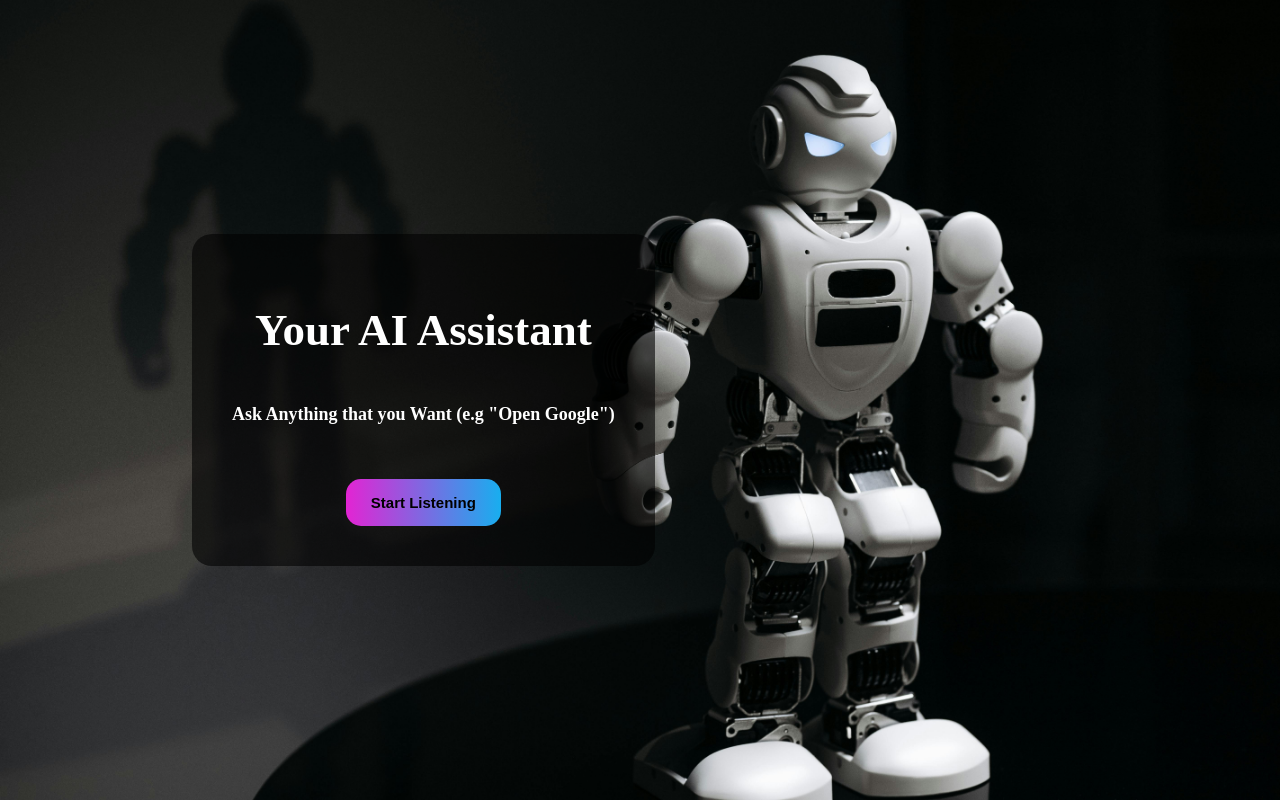
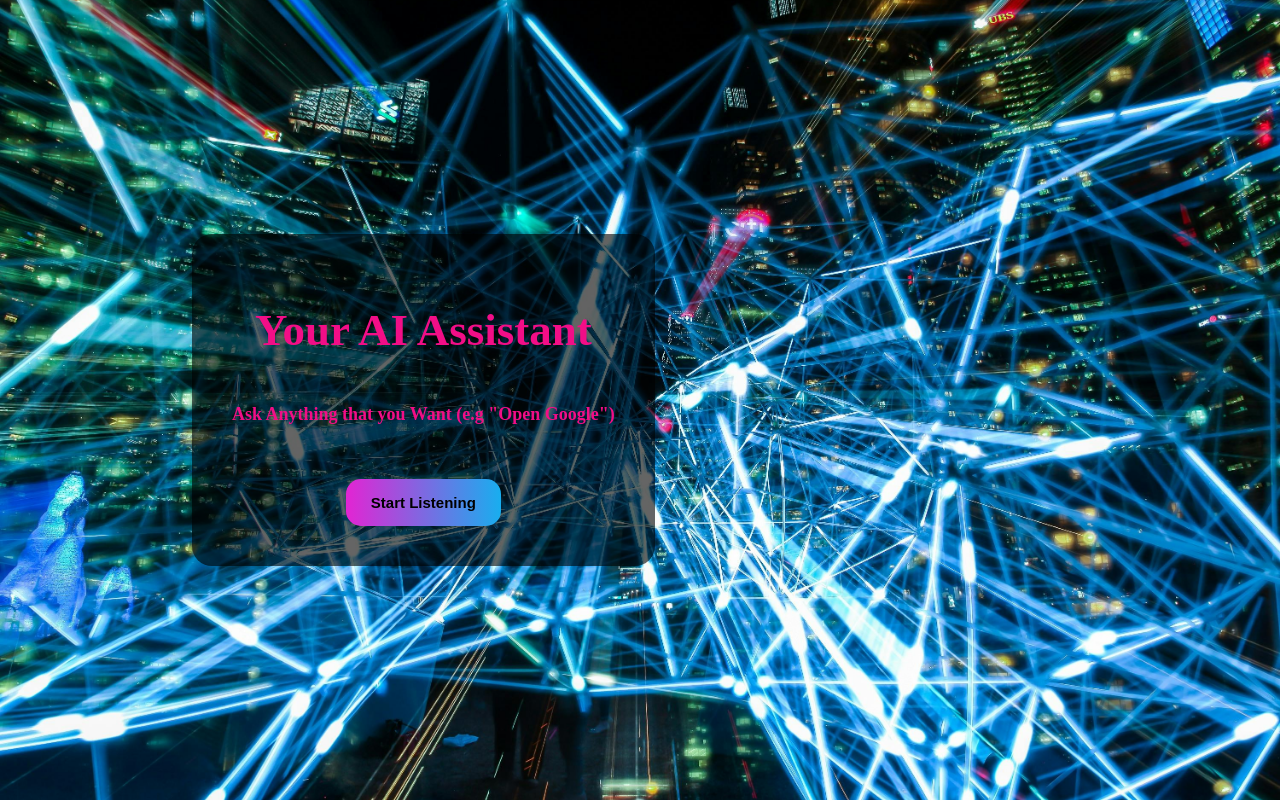
Before and after one commit to vishal-tamhane/Virtual-AI-Assistant, a plain HTML site: page index.html in a window 1280 px wide. Drawn offline with Linux system fonts and the light colour scheme.

Commit message:
background image added

```diff
--- a/style.css
+++ b/style.css
@@ -7,13 +7,13 @@ body {
 }
 
 body {
-    background-image: url("./images/image5.jpg");
+    background-image: url("./images/Ai_Assistant_photo.jpg");
     /* background: linear-gradient(135deg, #6a11cb, #2575fc); */
 
     background-repeat: no-repeat;
     background-position: right;
     background-size: cover;
-    color: white;
+    color: rgb(242, 14, 135);
     display: flex;
     align-items: center;
     justify-content: center;
@@ -33,7 +33,7 @@ body {
     justify-content: center;
     flex-direction: column;
     background-color: rgba(0, 0, 0, 0.6);
-    backface-visibility: visible;
+    /* backface-visibility: visible; */
     position: absolute;
     left: 15%;
     transition: transform 1s ease;
```
Also changed, not shown: images/Ai_Assistant_photo.jpg (added).
